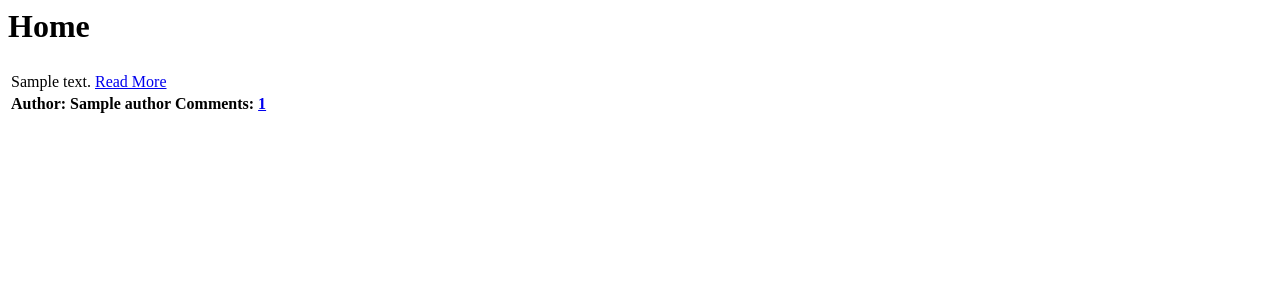
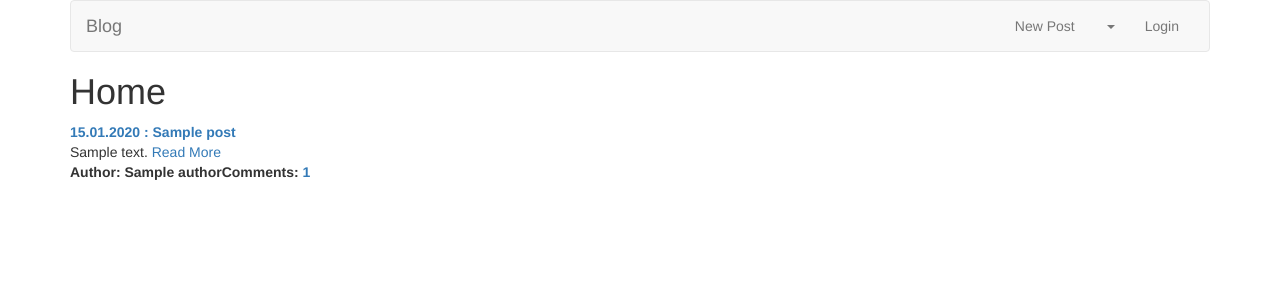
Before and after one commit to sama20/check24-assignment, a PHP site: page / in a window 1280 px wide. Shown: the top 300 px of the page. Run offline with PHP 8.4, Linux system fonts and the light colour scheme; tables that the repository leaves empty or names only in its code hold one stand-in row (values such as "Sample post"); classes that the project's autoload settings leave out are loaded by file name; some libraries are stand-ins or nearby versions.

Commit message:
feature: add post detail

```diff
--- a/components/base/Controller.php
+++ b/components/base/Controller.php
@@ -24,7 +24,11 @@
         include $viewFile . '.php';
     }
 
+    public function redirect($route) {
 
+        header("Location: index.php?r=$route");
+        die();
+    }
 
 }
 
--- a/models/Post.php
+++ b/models/Post.php
@@ -17,10 +17,34 @@
     }
 
     public function validate() {
+        // TODO:
+        return true;
+    }
 
+    public static function find($id) {
 
+        $conn = Application::app()->db->conn;
+        $sql = 'SELECT p.id as id, p.title as title, ' .
+                ' p.description as description, date_insert, ' .
+                ' DATE_FORMAT(p.date_publication, "%d.%m.%Y") as date_publication, ' .
+                ' a.id as author_id, a.name as author ' .
+                ' FROM post p, author a ' .
+                ' where p.author_id = a.id and p.id =:id ' .
+                ' ORDER BY date_insert DESC ';
 
-        return true;
+        $stmt = $conn->prepare($sql);
+        $stmt->bindParam(':id', $id);
+        $stmt->execute();
+
+        $post = ModelFactory::create('Post');
+        $result = $stmt->fetch(\PDO::FETCH_ASSOC);
+        $post->loadAttributes($result);
+
+        $post->comments = [];
+        $comments = Comment::findByPostId($post->id);
+        $post->comments = $comments;
+
+        return $post;
     }
 
     static function findHome() {
--- a/views/home/index.php
+++ b/views/home/index.php
@@ -1,4 +1,5 @@
-
+<?php $this->render('views/layout/header', []); ?>
+<?php $this->render('views/layout/menu', []); ?>
 <?php
 
 use app\components\commons\Helper;
@@ -17,7 +18,9 @@
             <tr>
                 <th colspan="2">
                     <a href="./index.php?r=post/detail&id=<?php echo $post->id ?>">
-
+                        <?php
+                        echo Helper::dateFormat($post->date_insert, 'd.m.Y');
+                        ?> : <?php echo $post->title ?>
                     </a>
                 </th>
             </tr>
@@ -30,6 +33,6 @@
             </tr>
         </table>
         <br>
-    <?php
+<?php
     }
 } ?>
--- /dev/null
+++ b/views/layout/header.php
@@ -0,0 +1,16 @@
+<!DOCTYPE html>
+<html>
+    <head>
+        <link rel="stylesheet" href="//maxcdn.bootstrapcdn.com/bootstrap/3.2.0/css/bootstrap.min.css">
+        <!-- <link rel="stylesheet" href="//maxcdn.bootstrapcdn.com/bootstrap/4.2.0/css/bootstrap-theme.min.css"> -->
+        <link rel="stylesheet" href="./assets/css/style.css">
+
+        <script src="https://code.jquery.com/jquery-3.2.1.slim.min.js" integrity="sha256-k2WSCIexGzOj3Euiig+TlR8gA0EmPjuc79OEeY5L45g=" crossorigin="anonymous"></script>
+        <script src="//maxcdn.bootstrapcdn.com/bootstrap/3.2.0/js/bootstrap.min.js"></script>
+
+        <script src="https://cdnjs.cloudflare.com/ajax/libs/tinymce/4.5.6/tinymce.min.js"></script>
+        <script src="http://cdnjs.cloudflare.com/ajax/libs/tinymce/4.5.6/jquery.tinymce.min.js"></script>
+
+    </head>
+    <body>
+    <div class="container">
--- /dev/null
+++ b/views/layout/menu.php
@@ -0,0 +1,36 @@
+
+
+<nav class="navbar navbar-default" role="navigation">
+    <div class="container-fluid">
+        <!-- Brand and toggle get grouped for better mobile display -->
+        <div class="navbar-header">
+            <button type="button" class="navbar-toggle" data-toggle="collapse" data-target="#bs-example-navbar-collapse-1">
+                <span class="sr-only">Toggle navigation</span>
+                <span class="icon-bar"></span>
+                <span class="icon-bar"></span>
+                <span class="icon-bar"></span>
+            </button>
+            <a class="navbar-brand" href="./index.php">Blog</a>
+        </div>
+
+        <!-- Collect the nav links, forms, and other content for toggling -->
+        <div class="collapse navbar-collapse" id="bs-example-navbar-collapse-1">
+
+            <ul class="nav navbar-nav navbar-right">
+                    <li><a href="./index.php?r=post/create">New Post</a></li>
+                    <li class="dropdown">
+                        <a href="#" class="dropdown-toggle" data-toggle="dropdown">
+
+                             <span class="caret"></span></a>
+                        <ul class="dropdown-menu" role="menu">
+                            <!--li class="divider"></li-->
+                            <li><a href="./index.php?r=home/logout">Logout</a></li>
+                        </ul>
+                    </li>
+
+                    <li><a href="./index.php?r=home/login">Login</a></li>
+
+            </ul>
+        </div><!-- /.navbar-collapse -->
+    </div><!-- /.container-fluid -->
+</nav>
```
Also changed, not shown: controllers/PostController.php (added, +51 -0 lines), views/post/detail.php (added, +63 -0 lines).
